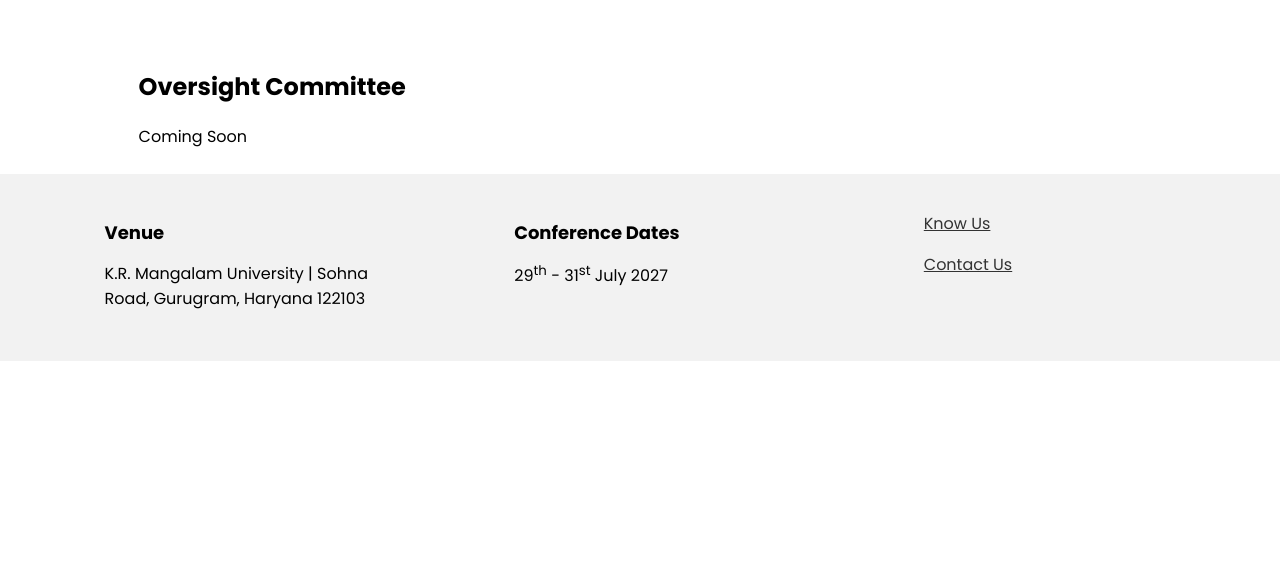
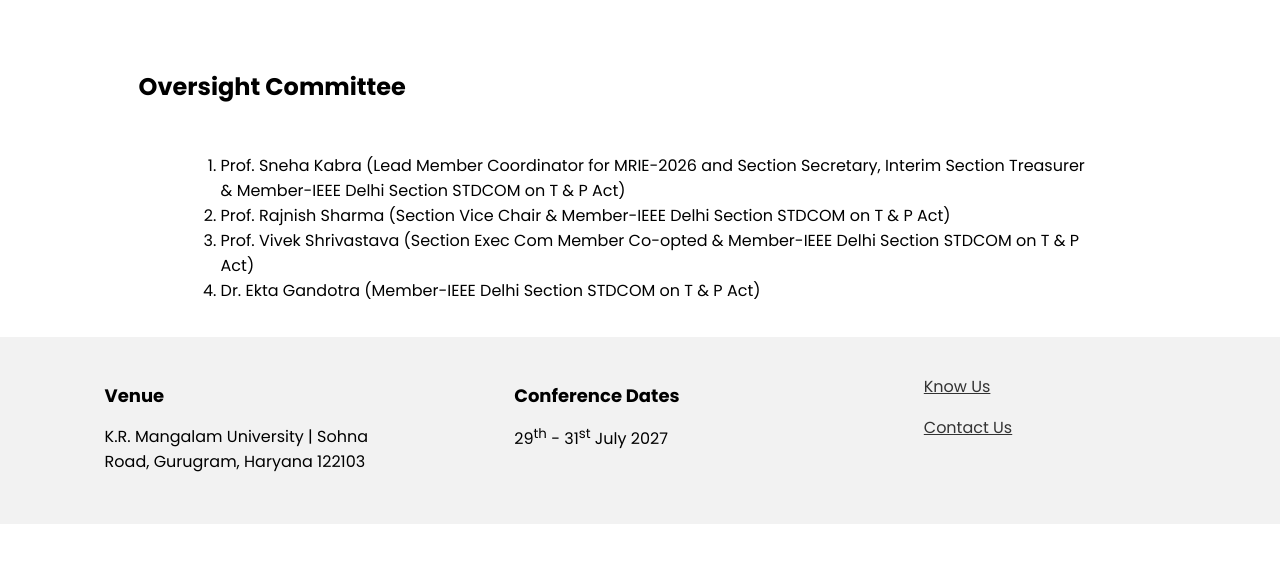
Before and after one commit to owais-ahmadshah/MRIE2026, a Flask app: page /IEEE-committee in a window 1280 px wide. Shown: the part 54-631 px from the top of the page. Run offline with Flask 3, Linux system fonts and the light colour scheme.

Commit message:
Update IEEE_committee.html

```diff
--- a/templates/IEEE_committee.html
+++ b/templates/IEEE_committee.html
@@ -3,12 +3,11 @@
 <div class="body-content">
     <ol>
         <h2>Oversight Committee</h2>
-  Coming Soon
-        <!--     <div class="body-content">
+       <div class="body-content">
             <li> Prof. Sneha Kabra (Lead Member Coordinator for MRIE-2026 and Section Secretary, Interim Section Treasurer & Member-IEEE Delhi Section STDCOM on T & P Act) </li>
             <li> Prof. Rajnish Sharma (Section Vice Chair & Member-IEEE Delhi Section STDCOM on T & P Act)</li>
             <li> Prof. Vivek Shrivastava (Section Exec Com Member Co-opted & Member-IEEE Delhi Section STDCOM on T & P Act)</li>
-            <li> Dr. Ekta Gandotra (Member-IEEE Delhi Section STDCOM on T & P Act)</li> -->
+            <li> Dr. Ekta Gandotra (Member-IEEE Delhi Section STDCOM on T & P Act)</li>
 
       <!--      <li>Prof. Vivek Shrivastava (Lead Member Coordinator for MRIE-2025 and PES-IAS Chapter Past-Secretary & Member-IEEE Delhi Section STDCOM on T & P Act)</li>
             <li>Prof. Rajnish Sharma (Section Vice Chair & Member-IEEE Delhi Section STDCOM on T & P Act)</li>
```
